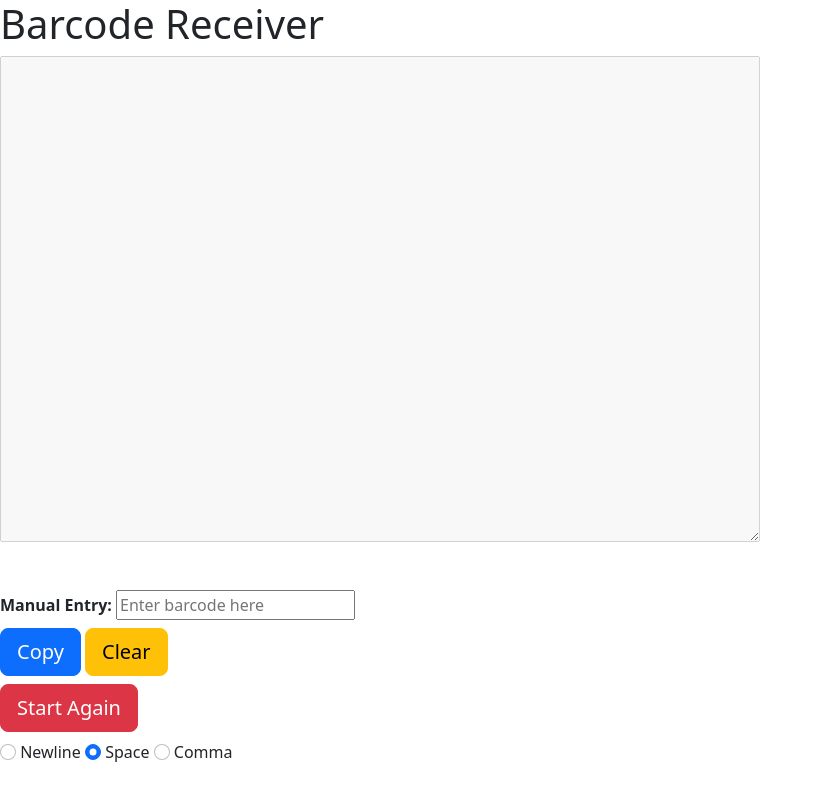
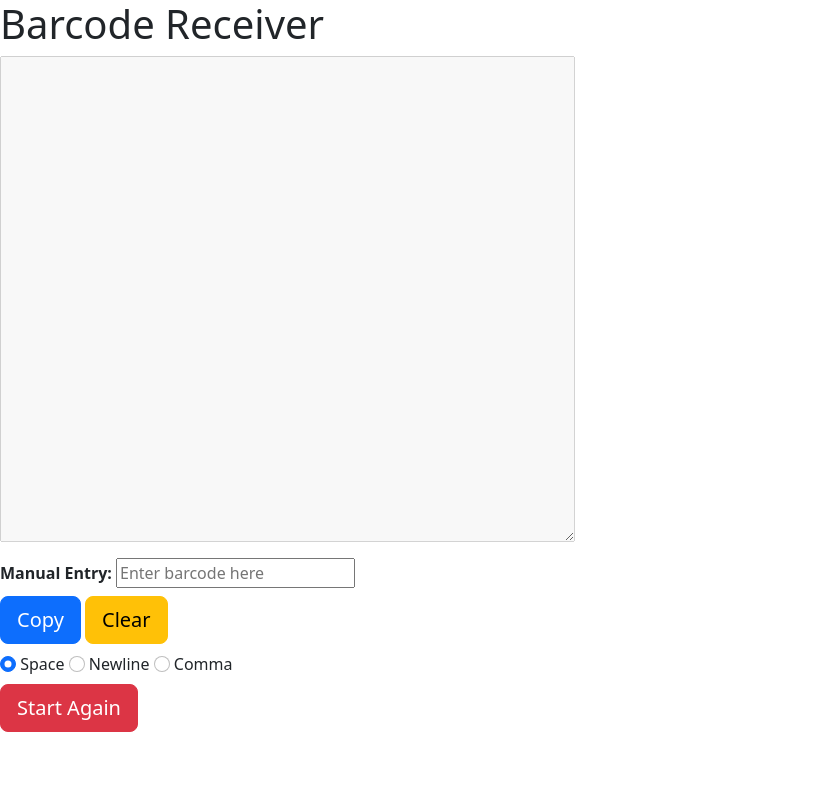
Before and after one commit to WillB97/barcode, a Flask app: page /reader in a window 1280 px wide. Shown: the whole page, without its empty margins (0-823 px from the left). Run offline with Flask 3, Linux system fonts and the light colour scheme; some libraries are stand-ins or nearby versions.

Commit message:
Rearrange elements on receiver

```diff
--- a/templates/reader.html
+++ b/templates/reader.html
@@ -88,10 +88,10 @@
     <body>
         <h1>Barcode Receiver</h1>
         <div >
-            <div>
-                <textarea id="barcodes" disabled cols="80" rows="20"></textarea>
-            </div><br>
-            <div id="alerts"></div><br>
+            <div class="mb-3">
+                <textarea id="barcodes" disabled cols="60" rows="20"></textarea>
+            </div>
+            <div class="mb-3" id="alerts"></div>
             <div>
                 <b>Manual Entry: </b>
                 <input id="manual" size="20" placeholder="Enter barcode here">
@@ -102,17 +102,17 @@
                 <a class="btn btn-primary btn-lg btn-block" href="#" onclick="copy_to_clipboard();">Copy</a>
                 <a class="btn btn-warning btn-lg btn-block" href="#" onclick="clear_barcodes();">Clear</a>
             </div>
-            <div class="pt-2">
-                <a class="btn btn-danger btn-lg btn-block" href="#" onclick="leave_room();">Start Again</a>
-            </div>
             <div class="pt-2" onchange="format_barcodes()">
+                <input type="radio" class="form-check-input" id="separator-sp" name="separator" value=" " checked>
+                <label class="form-check-label" for="radio1">Space</label>
                 <input type="radio" class="form-check-input" id="separator-nl" name="separator" value="
 ">
                 <label class="form-check-label" for="radio1">Newline</label>
-                <input type="radio" class="form-check-input" id="separator-sp" name="separator" value=" " checked>
-                <label class="form-check-label" for="radio1">Space</label>
                 <input type="radio" class="form-check-input" id="separator-com" name="separator" value=",">
                 <label class="form-check-label" for="radio1">Comma</label>
+            </div>
+            <div class="pt-2">
+                <a class="btn btn-danger btn-lg btn-block" href="#" onclick="leave_room();">Start Again</a>
             </div>
         </div>
         <template id="tpl-alert">
```
